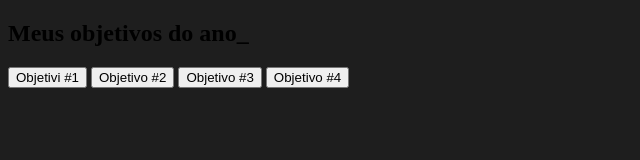
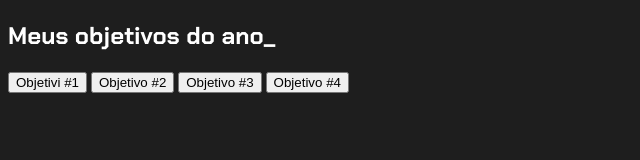
Before and after one commit to HigorVassoler/Site-Prof-Higor, a plain HTML site: page index.html in a window 1280 px wide. Shown: the whole page, without its empty margins (0-640 px from the left). Drawn offline with Linux system fonts and the light colour scheme.

Commit message:
Add files via upload

```diff
--- a/style.css
+++ b/style.css
@@ -2,7 +2,7 @@
 :root {
     --cor-de-fundo: #1E1E1E;
     --verde: #6FFF57;
-    --branco: #FFFFF;
+    --branco: #ffff;
     --botão-ativo: #3a375e;
     --botão-inativo: rgba(58, 55, 94, 0.5);
     --text-fundo: rgba(56, 55, 94, 0.3);
@@ -11,5 +11,5 @@
 body {
     background-color: var(--cor-de-fundo);
     color: var(--branco);
-
+    font-family: 'Chakra Petch', sans-serif;
 }
```
